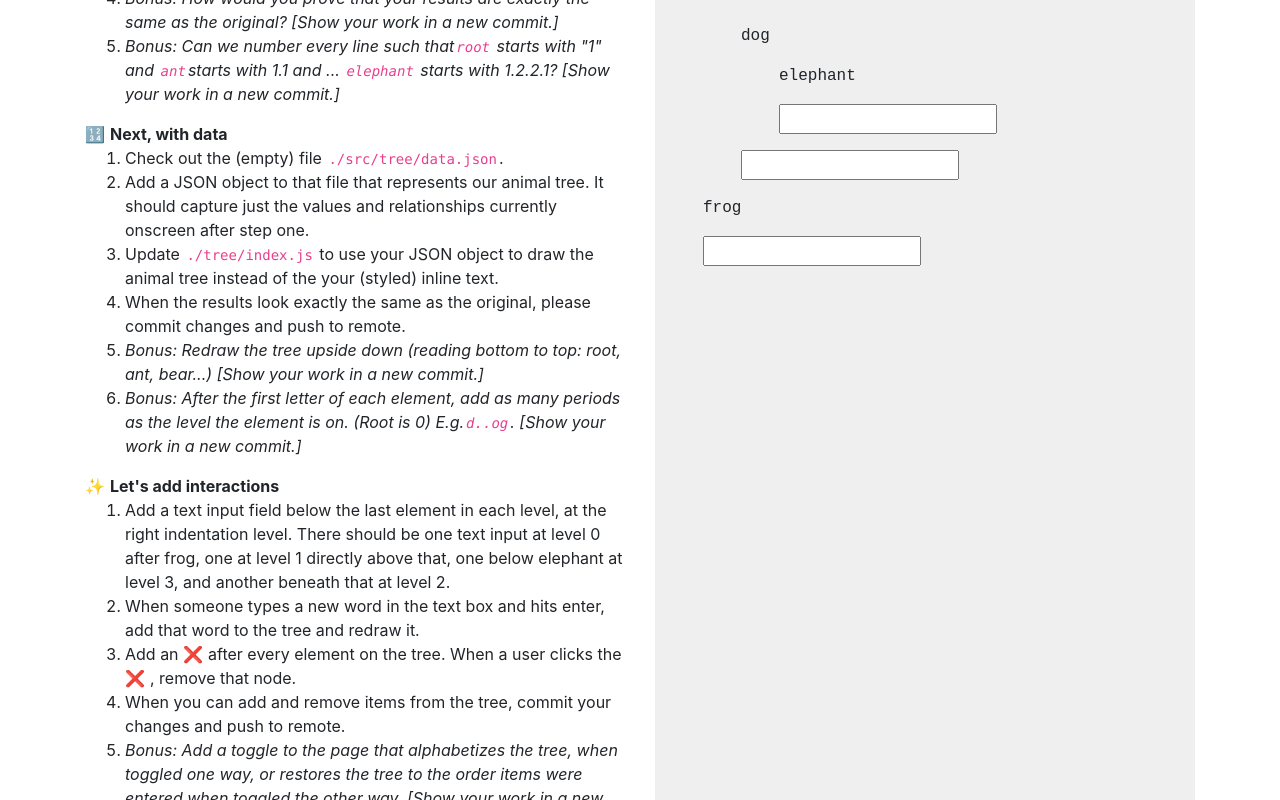
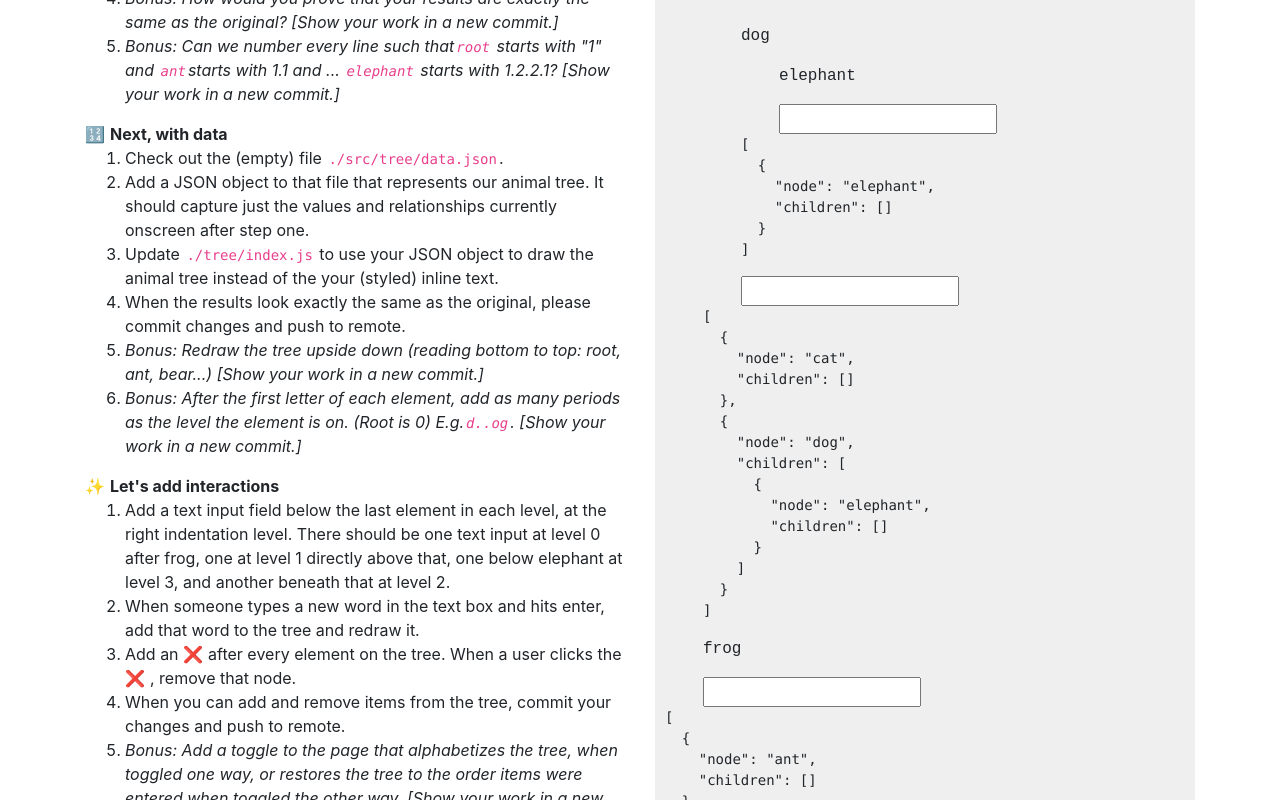
Before and after one commit to lx182/trees, a React (Create React App) app: page / in a window 1280 px wide. Shown: the part 720-1520 px from the top of the page. Built offline with nearby package versions, Linux system fonts and the light colour scheme.

Commit message:
Interactions: (Bonus) prove that elements can be added/removed displaying the raw data in each node

```diff
--- a/src/tree/components/TreeNode.js
+++ b/src/tree/components/TreeNode.js
@@ -21,6 +21,9 @@ const TreeNode = ({ node, children = [] }) => {
             </div>
           ))}
           <InputNode children={childrenToMap} setChildren={setChildrenToMap} />
+          {childrenToMap.length > 0 && (
+            <pre>{JSON.stringify(childrenToMap, null, 2)}</pre>
+          )}
         </>
       )}
     </>
```
